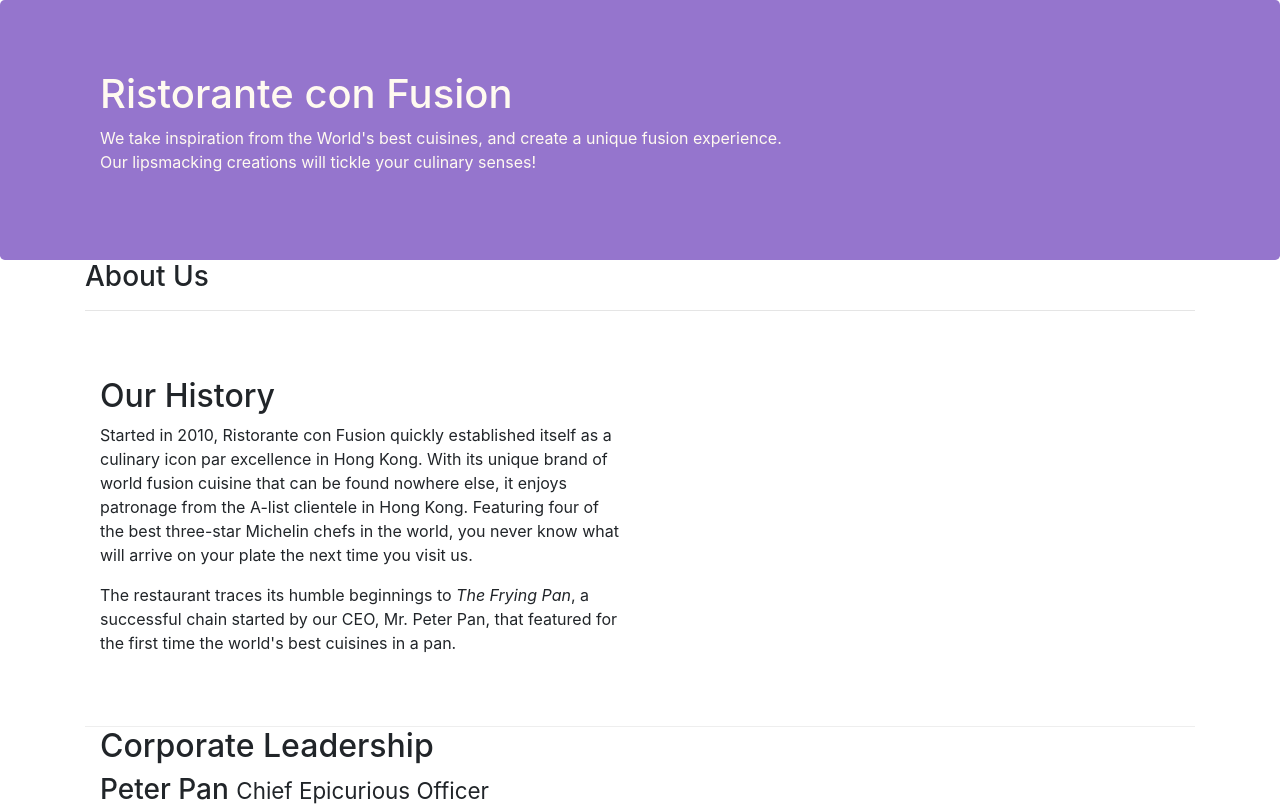
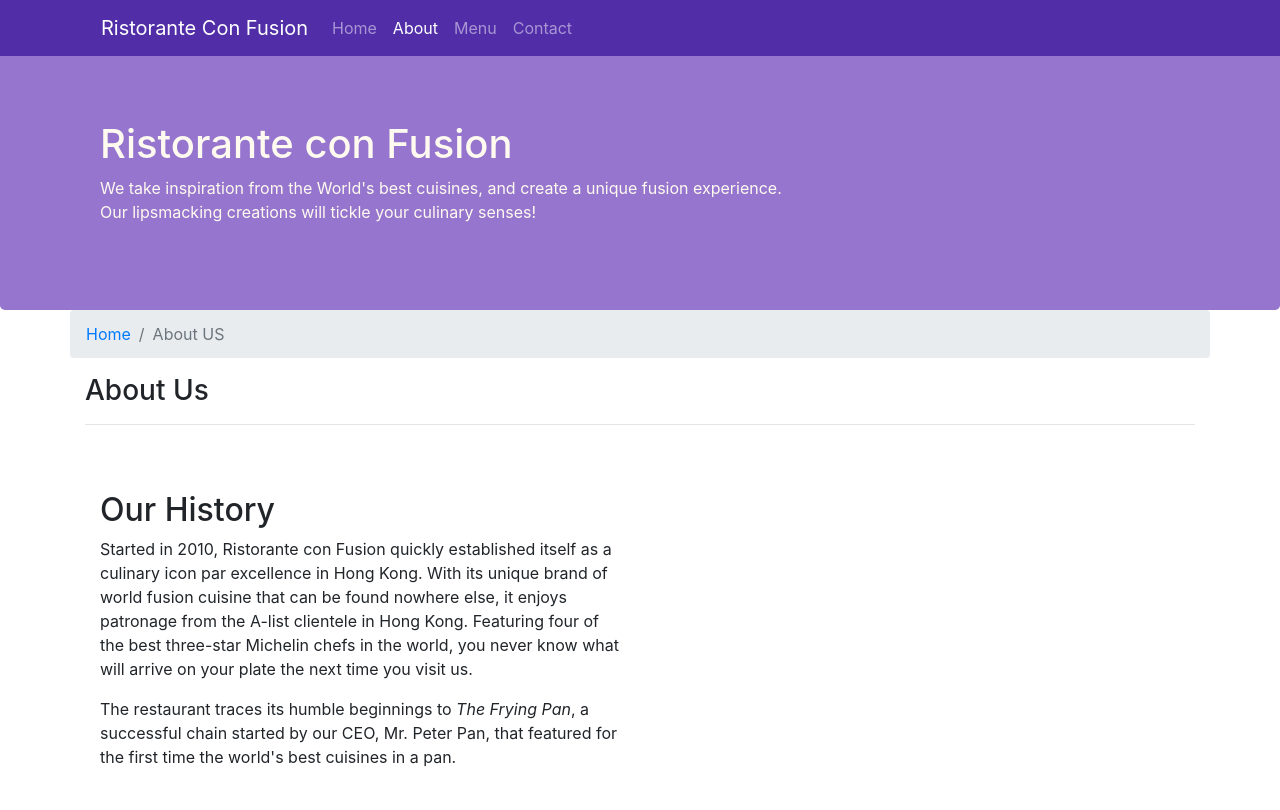
Before and after one commit to devrohanb/full_stack_web_dev_course_1_bootstrap4, a website: page aboutus.html in a window 1280 px wide. Shown: the top 810 px of the page. Drawn offline with nearby package versions, Linux system fonts and the light colour scheme.

Commit message:
After Navbar and Breadcrumb.

```diff
--- a/aboutus.html
+++ b/aboutus.html
@@ -19,6 +19,34 @@
   </head>
 
   <body>
+    <nav class="navbar navbar-dark navbar-expand-sm fixed-top">
+      <div class="container">
+        <button
+          class="navbar-toggler"
+          type="button"
+          data-toggle="collapse"
+          data-target="#Navbar"
+        >
+          <span class="navbar-toggler-icon"></span>
+        </button>
+        <a class="navbar-brand mr-auto ml-3" href="./index.html"
+          >Ristorante Con Fusion</a
+        >
+        <div class="collapse navbar-collapse" id="Navbar">
+          <ul class="navbar-nav mr-auto ml-3">
+            <li class="nav-item">
+              <a class="nav-link" href="./index.html">Home</a>
+            </li>
+            <li class="nav-item active">
+              <a class="nav-link" href="#">About</a>
+            </li>
+            <li class="nav-item"><a class="nav-link" href="#">Menu</a></li>
+            <li class="nav-item"><a class="nav-link" href="#">Contact</a></li>
+          </ul>
+        </div>
+      </div>
+    </nav>
+
     <header class="jumbotron">
       <div class="container">
         <div class="row row-header">
@@ -36,8 +64,12 @@
     </header>
 
     <div class="container">
-      <div>
-        <div>
+      <div class="row">
+        <ol class="col-12 breadcrumb">
+          <li class="breadcrumb-item"><a href="./index.html">Home</a></li>
+          <li class="breadcrumb-item active">About US</li>
+        </ol>
+        <div class="col-12">
           <h3>About Us</h3>
           <hr />
         </div>
@@ -119,7 +151,7 @@
           <div class="col-4 offset-1 col-sm-2">
             <h5>Links</h5>
             <ul class="list-unstyled">
-              <li><a href="#">Home</a></li>
+              <li><a href="./index.html">Home</a></li>
               <li><a href="#">About</a></li>
               <li><a href="#">Menu</a></li>
               <li><a href="#">Contact</a></li>
--- a/css/styles.css
+++ b/css/styles.css
@@ -28,3 +28,12 @@
   margin: 0px;
   color: #0f0f0f;
 }
+
+body {
+  padding: 50px 0px 0px 0px;
+  z-index: 0;
+}
+
+.navbar-dark {
+  background-color: #512da8;
+}
```
Also changed, not shown: index.html (+27 -1 lines).
